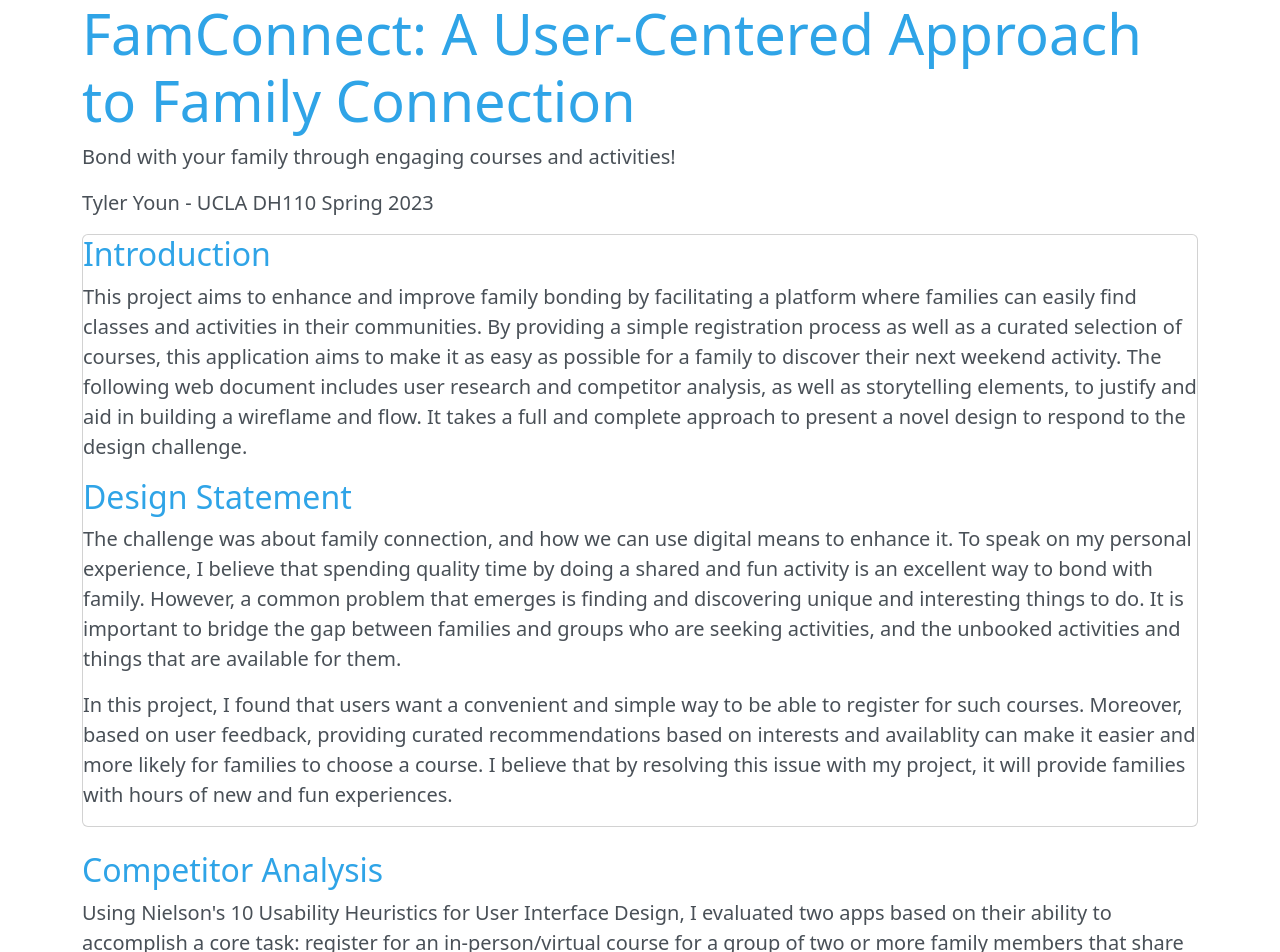
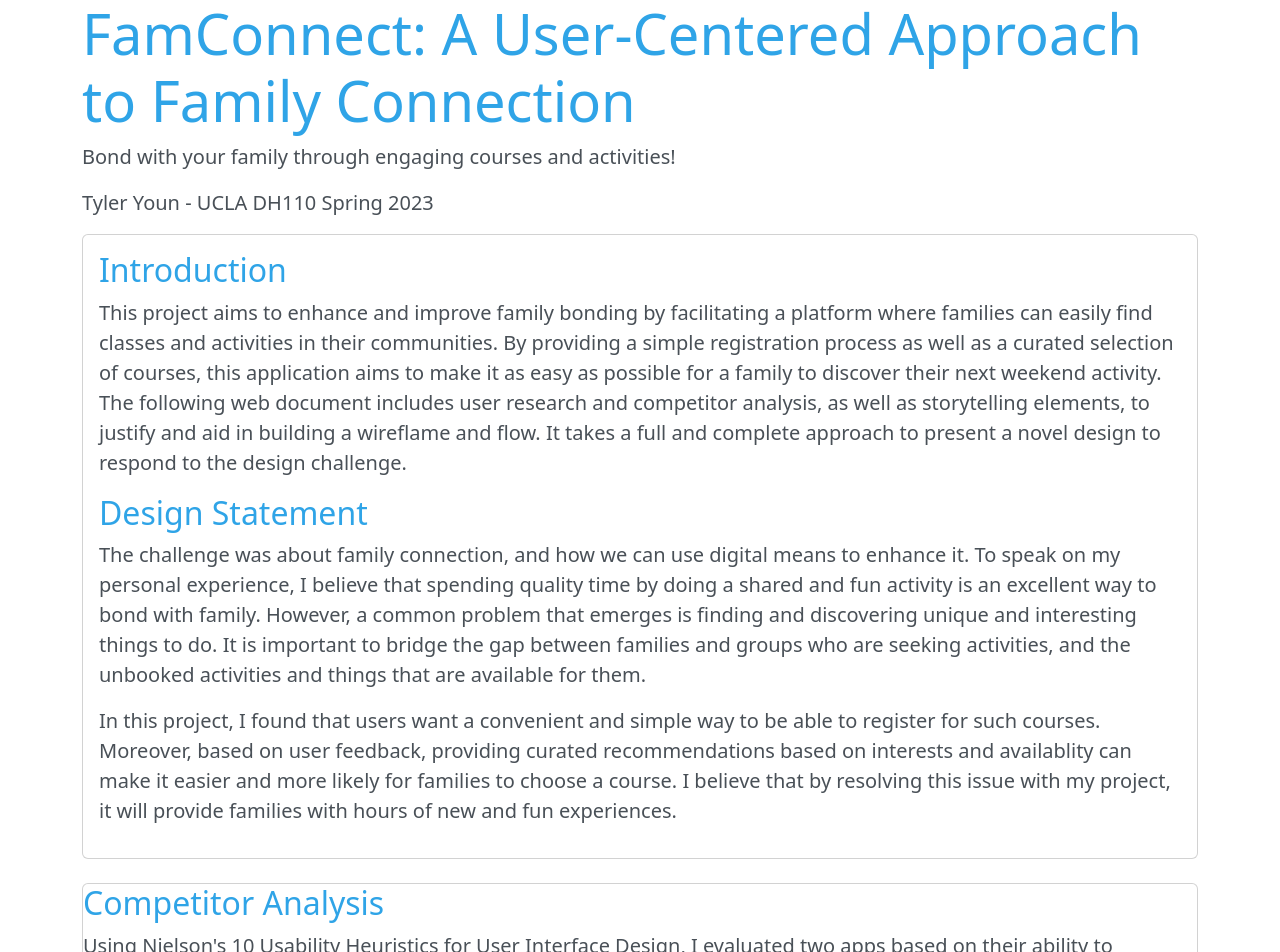
Before and after one commit to tylerhjyoun/DH110, a Jekyll site: the page ASSIGNMENT08/index.html, which Jekyll copies as it is, in a window 1280 px wide. Shown: the top 952 px of the page. Built offline with Jekyll 4.4.1, drawn with Linux system fonts in a browser that asks for light colours.

Commit message:
Update index.html

```diff
--- a/ASSIGNMENT08/index.html
+++ b/ASSIGNMENT08/index.html
@@ -18,7 +18,9 @@
 </h1>
     <p class="lead"> Bond with your family through engaging courses and activities! </p>
     <p class="lead"> Tyler Youn - UCLA DH110 Spring 2023</p>
+
     <div class="mb-4 card">
+      <div class="card-body">
     <h2> Introduction </h2>
     <p class ="lead">This project aims to enhance and improve family bonding by facilitating a platform where families can easily find
       classes and activities in their communities. By providing a simple registration process as well as a curated selection of courses,
@@ -40,6 +42,9 @@
       and more likely for families to choose a course. I believe that by resolving this issue with my project, it will provide
       families with hours of new and fun experiences. </p>
     </div>
+                   </div>
+
+        <div class="mb-4 card">
     <h2> Competitor Analysis </h2>
 
 
@@ -87,7 +92,7 @@
 
       </div>
     </div>
-
+    </div>
 
 
 
```
